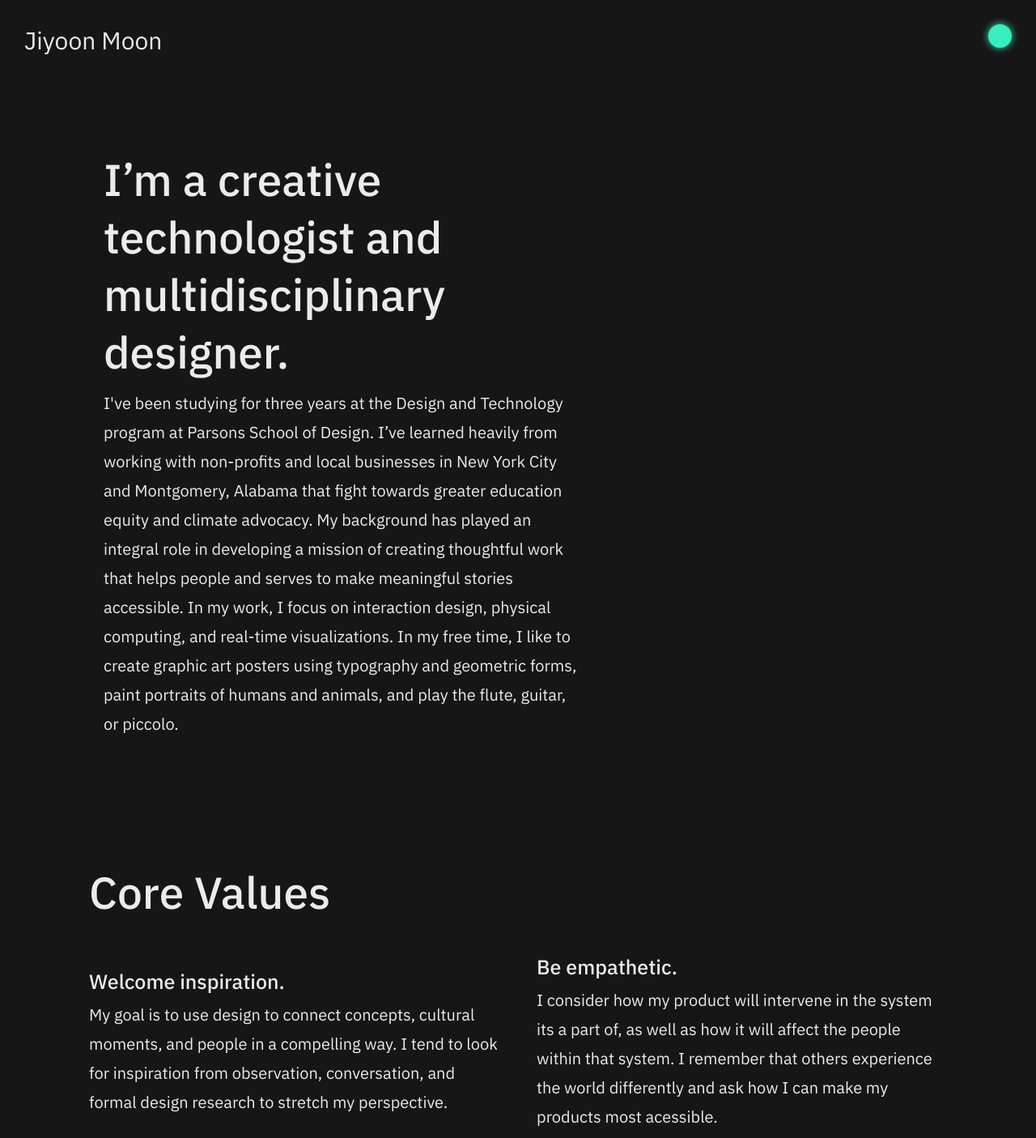
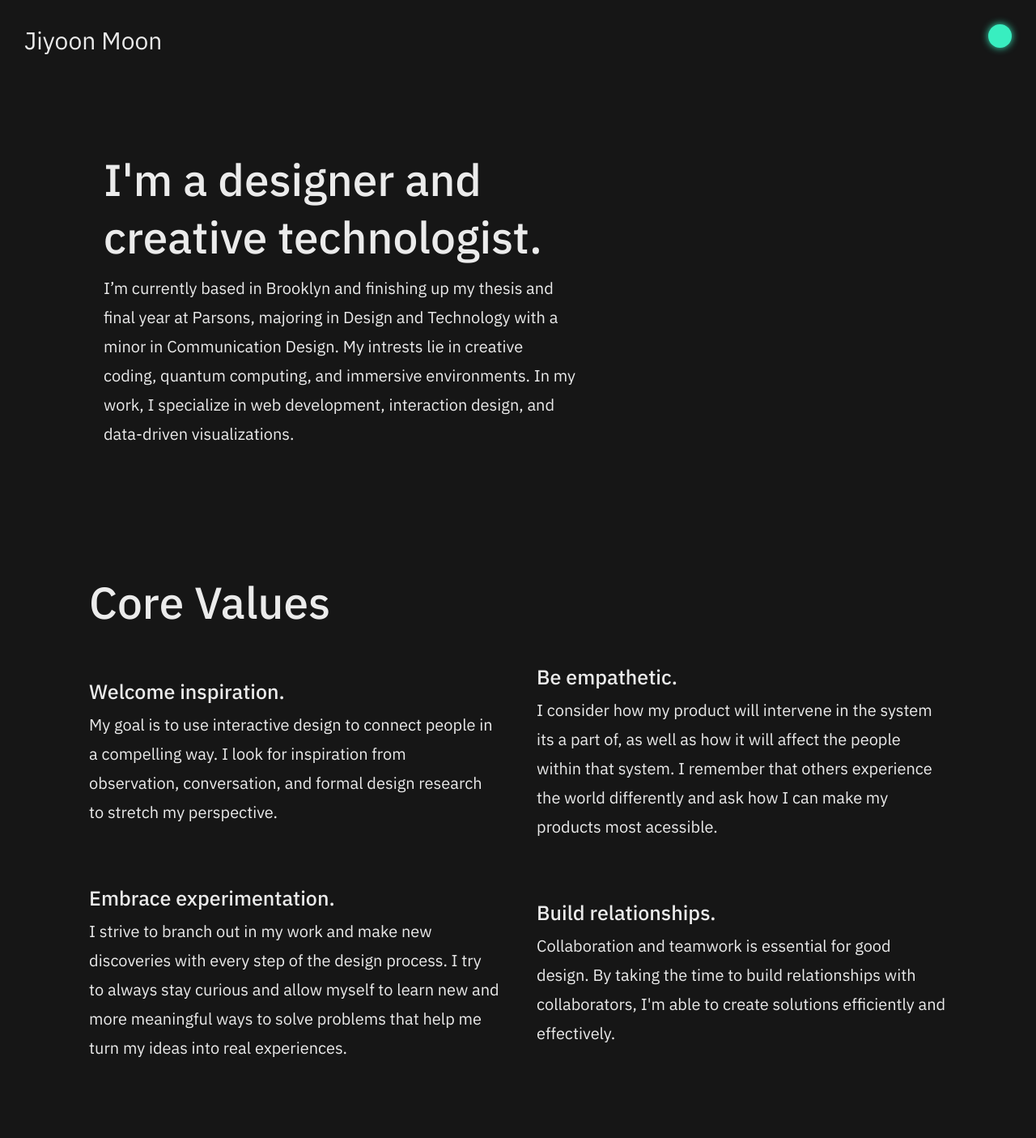
Before and after one commit to jiyoonm/portfolio, a plain HTML site: page about.html in a window 1280 px wide. Shown: the top 1405 px of the page at 81% size. Drawn offline with Linux system fonts and the light colour scheme; no server answers.

Commit message:
changes to text

```diff
--- a/about.html
+++ b/about.html
@@ -39,7 +39,7 @@
                         <ul id="navcon"></ul>
                     </li>
                 </ul>
-                <a class="blue contact" href="mailto:moonj066@newschool.edu">Contact <span class="diss">&#8594;</span><span class="slider"></span></a>
+                <a class="blue contact" href="mailto:jiyoon.moon@outlook.com">Contact <span class="diss">&#8594;</span><span class="slider"></span></a>
 
             </nav>
 
@@ -49,10 +49,11 @@
 
         <div class="row">
             <div class="column1">
-                <h1 class="type-heading-1">I’m a creative technologist and multidisciplinary designer.</h1>
-                <p class="type-body-2 light ">I've been studying for three years at the Design and Technology program at Parsons School of Design. I’ve learned heavily from working with non-profits and local businesses in New York City and Montgomery, Alabama that fight towards greater
-                    education equity and climate advocacy. My background has played an integral role in developing a mission of creating thoughtful work that helps people and serves to make meaningful stories accessible. In my work, I focus on interaction
-                    design, physical computing, and real-time visualizations. In my free time, I like to create graphic art posters using typography and geometric forms, paint portraits of humans and animals, and play the flute, guitar, or piccolo.
+                <h1 class="type-heading-1">I'm a designer and creative technologist.</h1>
+                <p class="type-body-2 light ">I’m currently based in Brooklyn and finishing up my thesis and final year at Parsons, majoring in Design and Technology with a minor in Communication Design. My intrests lie in creative coding, quantum computing, and immersive environments. In my work, I specialize in web development, interaction
+                 design, and data-driven visualizations.
+
+
                 </p>
             </div>
 
@@ -64,7 +65,7 @@
             <h1 class="type-heading-1 light ">Core Values</h1>
             <div class=" value-list ">
                 <h3 class="type-heading-3 light ">Welcome inspiration.</h3>
-                <p class="type-body-2 light "> My goal is to use design to connect concepts, cultural moments, and people in a compelling way. I tend to look for inspiration from observation, conversation, and formal design research to stretch my perspective. </p>
+                <p class="type-body-2 light "> My goal is to use interactive design to connect people in a compelling way. I look for inspiration from observation, conversation, and formal design research to stretch my perspective. </p>
             </div>
 
             <div class="value-list ">
@@ -77,10 +78,9 @@
                     experiences.
                 </p>
             </div>
-
             <div class="value-list ">
                 <h3 class="type-heading-3 light ">Build relationships.</h3>
-                <p class="type-body-2 light ">Collaboration and teamwork is essential for good design. By taking the time to build relationships with our teammates and clients, we can more efficiently create solutions.</p>
+                <p class="type-body-2 light ">Collaboration and teamwork is essential for good design. By taking the time to build relationships with collaborators, I'm able to create solutions efficiently and effectively. </p>
             </div>
         </div>
 
@@ -102,7 +102,7 @@
     <footer>
         <div class="content">
             <div class="first">
-                <h2 class=" type-heading-2">Have any thoughts, comments or ideas? <a href="mailto:moonj066@newschool.edu" style="color:rgb(56, 238, 192)">  Let’s connect!<span class='diss'></span><span class="slider" style="background-color:rgb(56, 238, 192)"></span></a></h2>
+                <h2 class=" type-heading-2">Have any thoughts, comments or ideas? <a href="mailto:jiyoon.moon@outlook.com" style="color:rgb(56, 238, 192)">  Let’s connect!<span class='diss'></span><span class="slider" style="background-color:rgb(56, 238, 192)"></span></a></h2>
             </div>
             <div class="socials ">
                 <h3 class="type-body-1" style="color:rgb(56, 238, 192)">Socials</h3>
```
Also changed, not shown: content.html (+2 -2 lines), index.html (+3 -3 lines), images/AAAAA.png (added), images/DDDD.png (added), images/DSAFSDFF.png (added), images/SSSSSS.png (added), images/mm.png (added), 1 other file.
